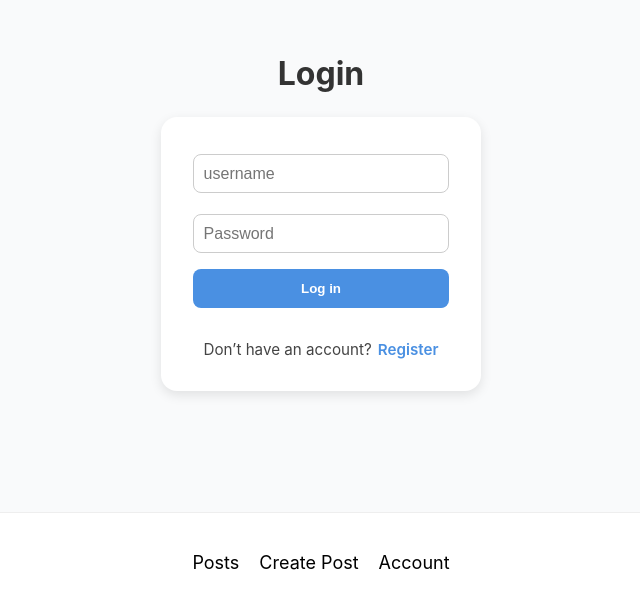
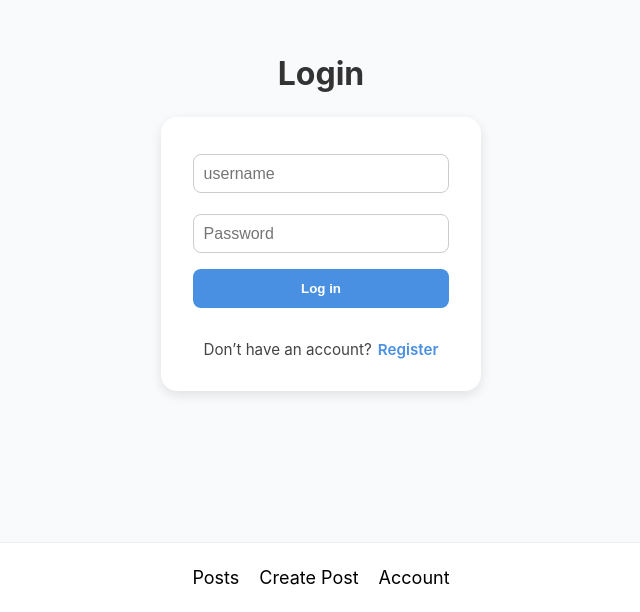
Before and after one commit to CageLJ/Stunnect, a React (Vite) app in the folder COEX-Stunnect/: page /login in a window 1280 px wide. Shown: the part 188-800 px from the top of the page, without its empty margins (319-959 px from the left). Built offline with nearby package versions, Linux system fonts and the light colour scheme; no server answers.

Commit message:
decresed footer height

```diff
--- a/COEX-Stunnect/src/App.css
+++ b/COEX-Stunnect/src/App.css
@@ -44,5 +44,5 @@ main {
     margin: 0 auto;
     padding: 10px;
     overflow-y: auto; /* Allow main content to scroll */
-    height: calc(100vh - 100px); /* Subtract footer height */
+    height: calc(100vh - 70px); /* Subtract footer height */
 }
--- a/COEX-Stunnect/src/components/Footer.css
+++ b/COEX-Stunnect/src/components/Footer.css
@@ -3,7 +3,7 @@ footer {
     bottom: 0;
     left: 0;
     right: 0;
-    height: 100px;
+    height: 70px;
     display: flex;
     justify-content: center;
     align-items: center;
```
